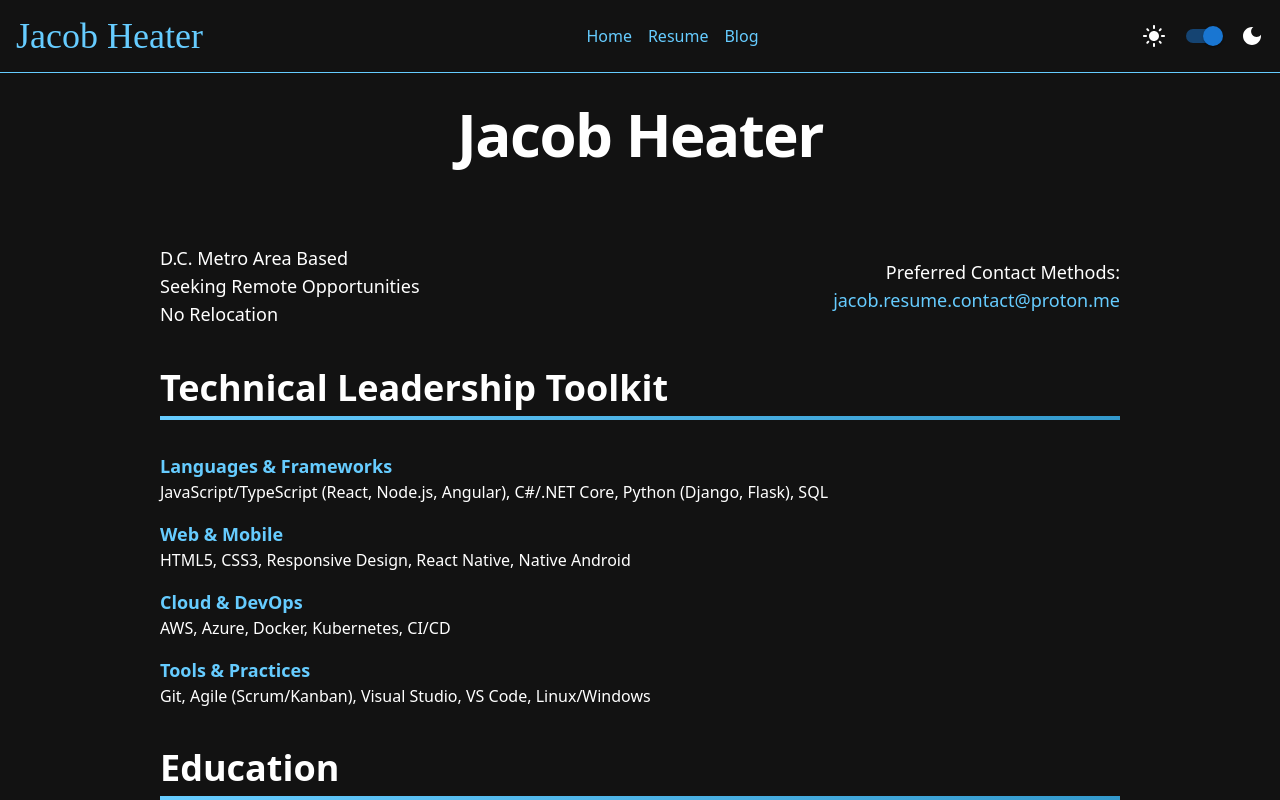
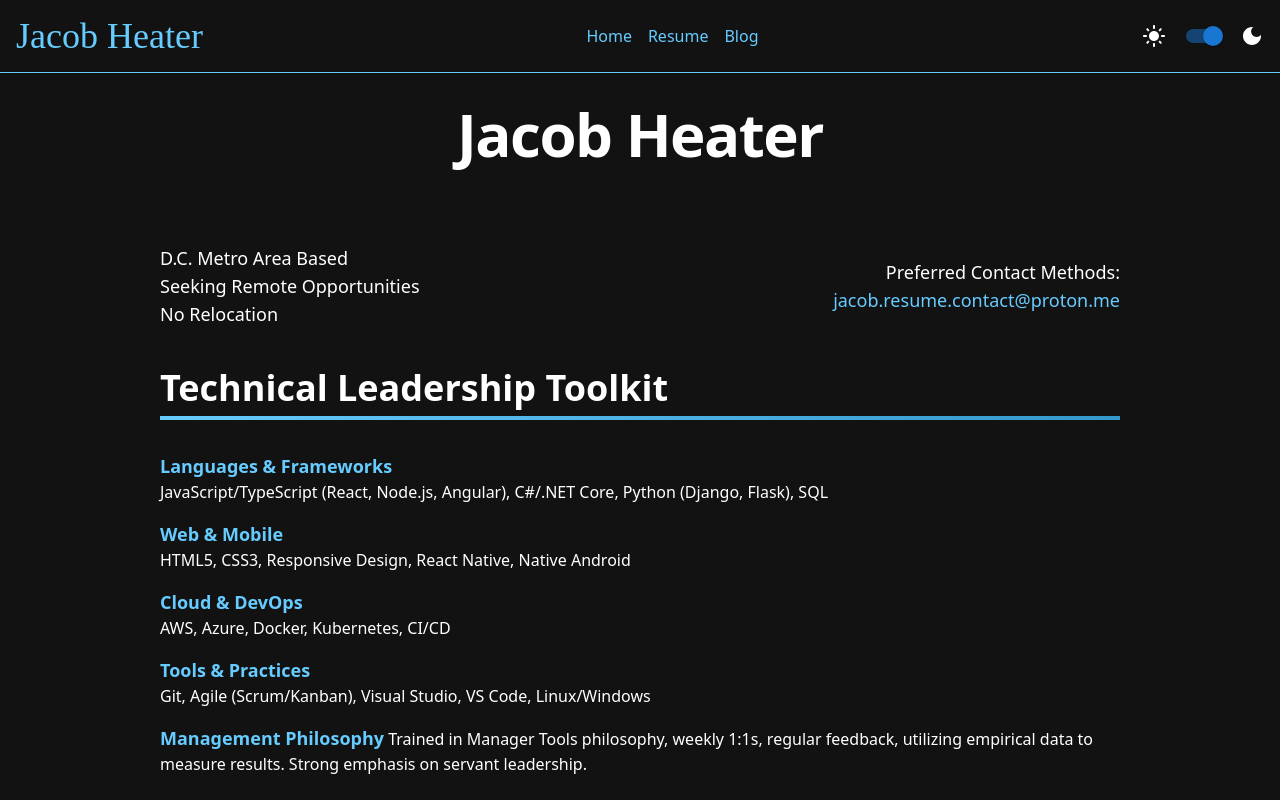
Before and after one commit to JacobHeater/jacobheater.github.io, a Next.js app: page /about/resume in a window 1280 px wide. Shown: the top 800 px of the page. Built offline with nearby package versions, Linux system fonts and the light colour scheme; a web font is replaced by a local one.

Commit message:
Update toolkit.ts

```diff
--- a/src/app/about/resume/data/technical-toolkit/toolkit.ts
+++ b/src/app/about/resume/data/technical-toolkit/toolkit.ts
@@ -10,4 +10,9 @@ AWS, Azure, Docker, Kubernetes, CI/CD
 
 **Tools & Practices**
 Git, Agile (Scrum/Kanban), Visual Studio, VS Code, Linux/Windows
+
+**Management Philosophy**
+Trained in Manager Tools philosophy, weekly 1:1s, regular feedback,
+utilizing empirical data to measure results. Strong emphasis on
+servant leadership.
 `.trim();
```
